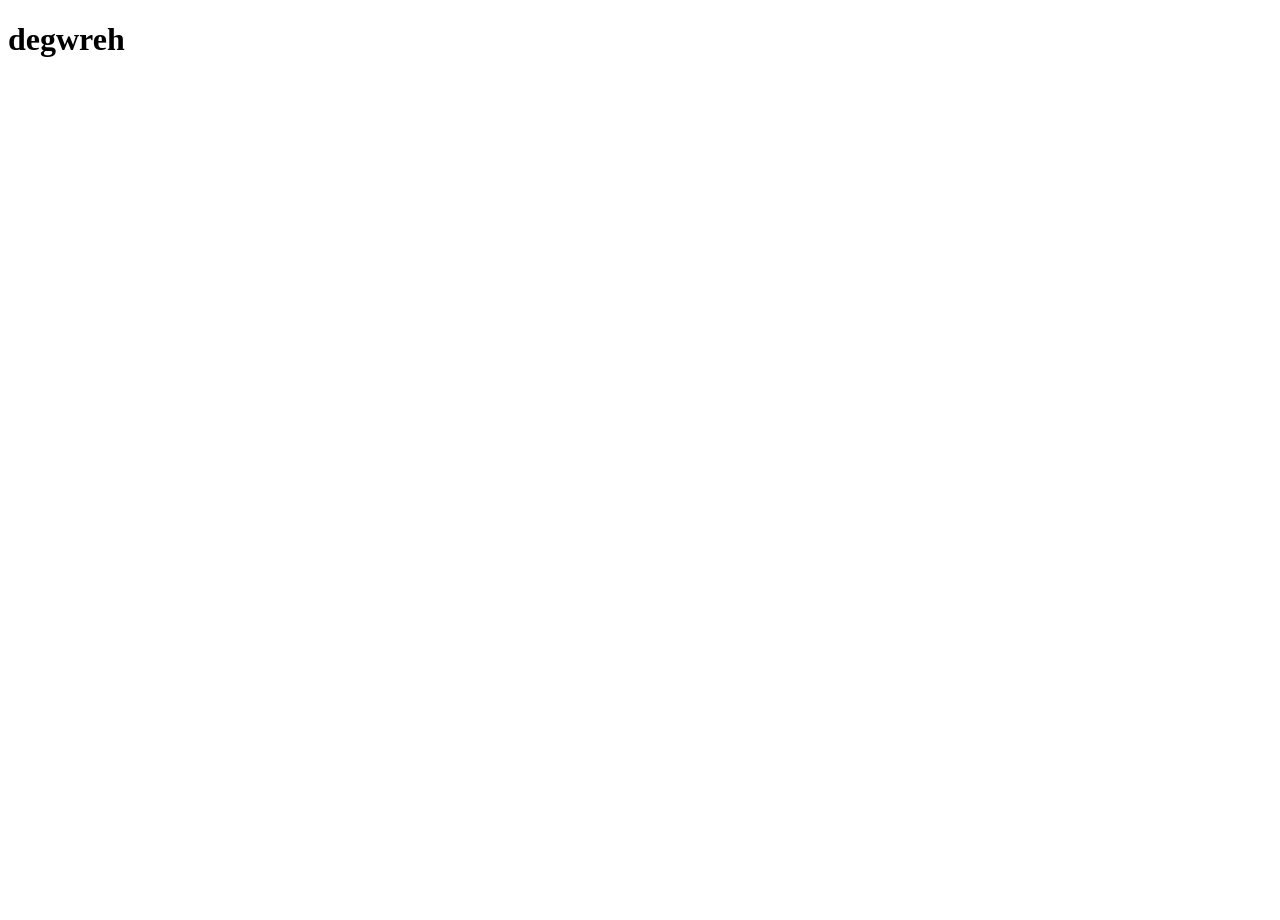
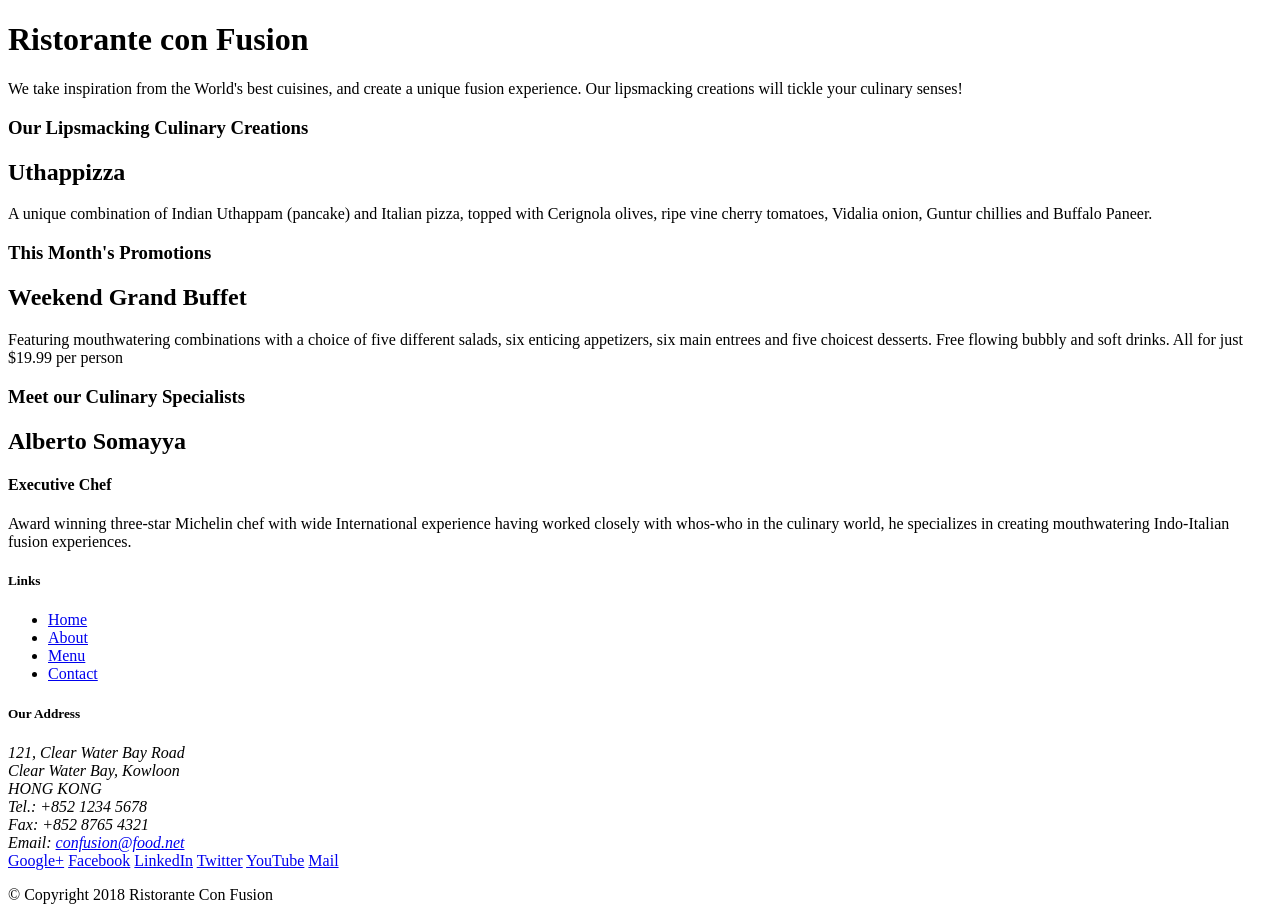
Before and after one commit to vyshnavi92014/front-end, a website: page index.html in a window 1280 px wide. Before the commit the page ends 800 px from the top, so only its background shows below. Drawn offline with Linux system fonts and the light colour scheme.

Commit message:
Add files via upload

```diff
--- a/index.html
+++ b/index.html
@@ -2,13 +2,99 @@
 <html lang="en">
 
 <head>
-    <meta charset="UTF-8">
-    <meta name="viewport" content="width=device-width, initial-scale=1.0">
-    <title>Document</title>
+    <title>Ristorante Con Fusion</title>
 </head>
 
 <body>
-    <h1>degwreh</h1>
+
+    <header>
+        <div>
+            <div>
+                <div>
+                    <h1>Ristorante con Fusion</h1>
+                    <p>We take inspiration from the World's best cuisines, and create a unique fusion experience. Our lipsmacking creations will tickle your culinary senses!</p>
+                </div>
+                <div>
+                </div>
+            </div>
+        </div>
+    </header>
+
+    <div>
+        <div>
+            <div>
+                <h3>Our Lipsmacking Culinary Creations</h3>
+            </div>
+            <div>
+                <h2>Uthappizza</h2>
+                <p>A unique combination of Indian Uthappam (pancake) and Italian pizza, topped with Cerignola olives, ripe vine cherry tomatoes, Vidalia onion, Guntur chillies and Buffalo Paneer.</p>
+            </div>
+        </div>
+
+
+        <div>
+            <div>
+                <h3>This Month's Promotions</h3>
+            </div>
+            <div>
+                <h2>Weekend Grand Buffet</h2>
+                <p>Featuring mouthwatering combinations with a choice of five different salads, six enticing appetizers, six main entrees and five choicest desserts. Free flowing bubbly and soft drinks. All for just $19.99 per person </p>
+            </div>
+        </div>
+
+        <div>
+            <div>
+                <h3>Meet our Culinary Specialists</h3>
+            </div>
+            <div>
+                <h2>Alberto Somayya</h2>
+                <h4>Executive Chef</h4>
+                <p>Award winning three-star Michelin chef with wide International experience having worked closely with whos-who in the culinary world, he specializes in creating mouthwatering Indo-Italian fusion experiences. </p>
+            </div>
+        </div>
+    </div>
+
+    <footer>
+        <div>
+            <div>
+                <div>
+                    <h5>Links</h5>
+                    <ul>
+                        <li><a href="#">Home</a></li>
+                        <li><a href="#">About</a></li>
+                        <li><a href="#">Menu</a></li>
+                        <li><a href="#">Contact</a></li>
+                    </ul>
+                </div>
+                <div>
+                    <h5>Our Address</h5>
+                    <address>
+		              121, Clear Water Bay Road<br>
+		              Clear Water Bay, Kowloon<br>
+		              HONG KONG<br>
+		              Tel.: +852 1234 5678<br>
+		              Fax: +852 8765 4321<br>
+		              Email: <a href="mailto:confusion@food.net">confusion@food.net</a>
+		           </address>
+                </div>
+                <div>
+                    <div>
+                        <a href="http://google.com/+">Google+</a>
+                        <a href="http://www.facebook.com/profile.php?id=">Facebook</a>
+                        <a href="http://www.linkedin.com/in/">LinkedIn</a>
+                        <a href="http://twitter.com/">Twitter</a>
+                        <a href="http://youtube.com/">YouTube</a>
+                        <a href="mailto:">Mail</a>
+                    </div>
+                </div>
+           </div>
+           <div>
+                <div>
+                    <p>© Copyright 2018 Ristorante Con Fusion</p>
+                </div>
+           </div>
+        </div>
+    </footer>
 
 </body>
 
```
Also changed, not shown: package.json (added, +16 -0 lines).
